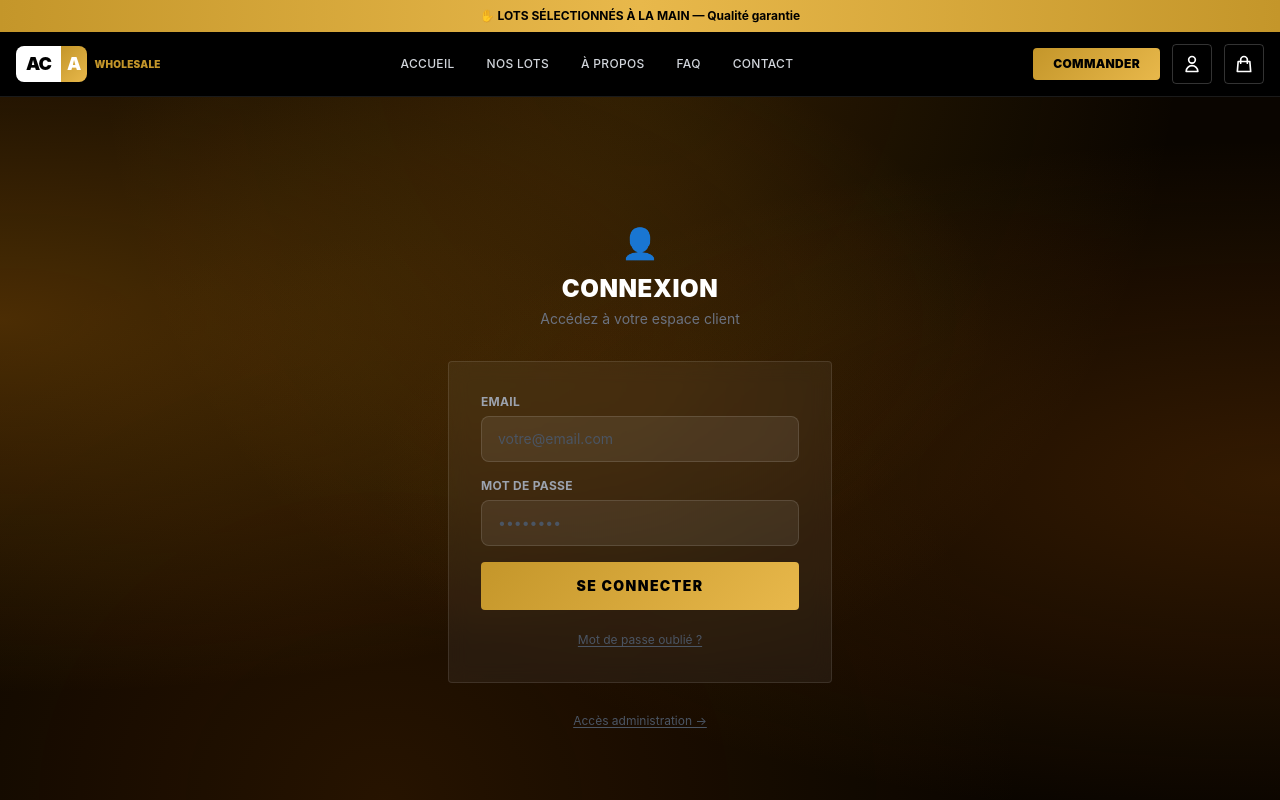
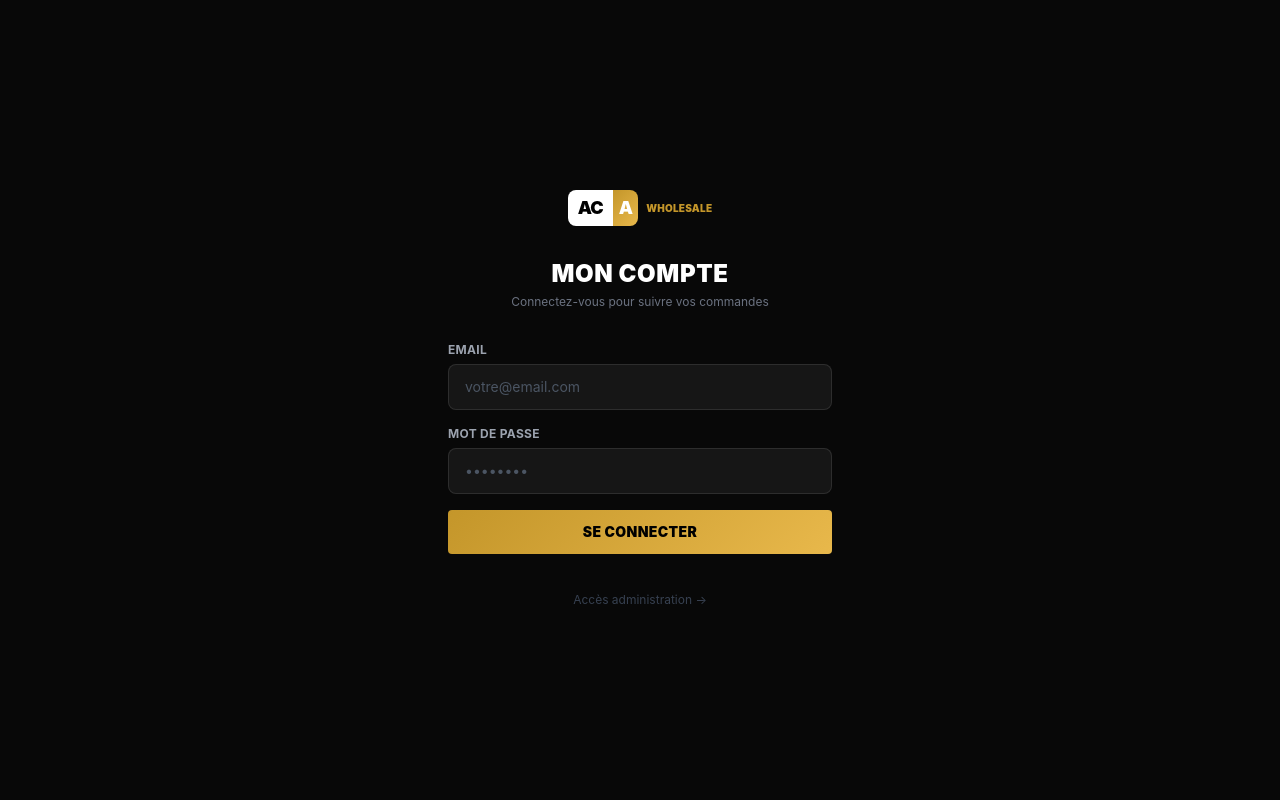
Before and after one commit to acawholesale/aca-wholesale, a Next.js app: page /connexion in a window 1280 px wide. Shown: the top 800 px of the page. Built offline with nearby package versions, Linux system fonts and the light colour scheme.

Commit message:
Update page.js

```diff
--- a/app/connexion/page.js
+++ b/app/connexion/page.js
@@ -1,8 +1,6 @@
 'use client'
 import { useState } from 'react'
 import Link from 'next/link'
-import Navbar from '../../components/Navbar'
-import Footer from '../../components/Footer'
 
 export default function ConnexionPage() {
   const [email, setEmail] = useState('')
@@ -13,82 +11,66 @@ export default function ConnexionPage() {
   }
 
   return (
-    <main className="bg-transparent min-h-screen">
-      <Navbar />
-
-      <div className="flex items-center justify-center px-5 py-20 md:py-32">
+    <main className="min-h-screen flex items-center justify-center px-4" style={{ background: '#080808' }}>
       <div className="w-full max-w-sm">
 
-          <div className="text-center mb-8">
-            <div className="text-3xl mb-3">👤</div>
-            <h1 className="text-2xl font-black text-white uppercase tracking-wide mb-1">Connexion</h1>
-            <p className="text-gray-500 text-sm">Accédez à votre espace client</p>
+        {/* Logo */}
+        <div className="flex items-center justify-center gap-2 mb-8">
+          <div className="flex items-center">
+            <div className="bg-white text-black px-2.5 py-1 font-black text-lg tracking-tighter rounded-l-lg">AC</div>
+            <div className="px-1.5 py-1 font-black text-lg tracking-tighter rounded-r-lg" style={{ background: 'linear-gradient(135deg, #C4962A, #E8B84B)', color: 'white' }}>A</div>
+          </div>
+          <span className="text-[10px] font-black uppercase tracking-wide" style={{ color: '#C4962A' }}>Wholesale</span>
         </div>
 
-          <div
-            className="rounded p-6 md:p-8"
-            style={{ background: 'rgba(255,255,255,0.05)', border: '1px solid rgba(255,255,255,0.1)', backdropFilter: 'blur(10px)' }}
-          >
+        <h1 className="text-white font-black text-2xl text-center uppercase tracking-wide mb-1">Mon compte</h1>
+        <p className="text-gray-500 text-xs text-center mb-8">Connectez-vous pour suivre vos commandes</p>
+
         <form onSubmit={handleSubmit} className="space-y-4">
           <div>
-                <label className="block text-xs font-bold text-gray-400 uppercase tracking-wide mb-1.5">
-                  Email
-                </label>
+            <label className="block text-xs font-bold text-gray-400 uppercase tracking-wide mb-1.5">Email</label>
             <input
               type="email"
               value={email}
               onChange={e => setEmail(e.target.value)}
               placeholder="votre@email.com"
               required
-                  className="w-full px-4 py-3 rounded text-white text-sm placeholder-gray-600 outline-none"
-                  style={{ background: 'rgba(255,255,255,0.07)', border: '1px solid rgba(255,255,255,0.12)' }}
+              className="w-full px-4 py-3 text-sm text-white placeholder-gray-600 rounded outline-none focus:ring-1"
+              style={{ background: 'rgba(255,255,255,0.06)', border: '1px solid rgba(255,255,255,0.1)', focusRingColor: '#C4962A' }}
             />
           </div>
-
           <div>
-                <label className="block text-xs font-bold text-gray-400 uppercase tracking-wide mb-1.5">
-                  Mot de passe
-                </label>
+            <label className="block text-xs font-bold text-gray-400 uppercase tracking-wide mb-1.5">Mot de passe</label>
             <input
               type="password"
               value={password}
               onChange={e => setPassword(e.target.value)}
               placeholder="••••••••"
               required
-                  className="w-full px-4 py-3 rounded text-white text-sm placeholder-gray-600 outline-none"
-                  style={{ background: 'rgba(255,255,255,0.07)', border: '1px solid rgba(255,255,255,0.12)' }}
+              className="w-full px-4 py-3 text-sm text-white placeholder-gray-600 rounded outline-none"
+              style={{ background: 'rgba(255,255,255,0.06)', border: '1px solid rgba(255,255,255,0.1)' }}
             />
           </div>
-
           <button
             type="submit"
-                className="w-full py-3.5 font-black text-sm uppercase tracking-widest rounded transition-all hover:opacity-90 text-black"
+            className="w-full py-3 font-black text-sm uppercase tracking-wide rounded text-black mt-2"
             style={{ background: 'linear-gradient(135deg, #C4962A, #E8B84B)' }}
           >
             Se connecter
           </button>
         </form>
 
-            <div className="mt-4 text-center">
-              <a href="#" className="text-xs text-gray-600 hover:text-gray-400 transition-colors underline underline-offset-2">
-                Mot de passe oublié ?
-              </a>
-            </div>
-          </div>
-
-          <div className="text-center mt-6">
+        {/* Lien admin discret */}
+        <div className="text-center mt-8">
           <Link
             href="/admin"
-              className="text-xs text-gray-600 hover:text-gray-400 transition-colors underline underline-offset-2"
+            className="text-xs text-gray-700 hover:text-gray-500 transition-colors"
           >
             Accès administration →
           </Link>
         </div>
 
       </div>
-      </div>
-
-      <Footer />
     </main>
   )
 }
```
Lines whose indentation alone changed are shown as unchanged.
